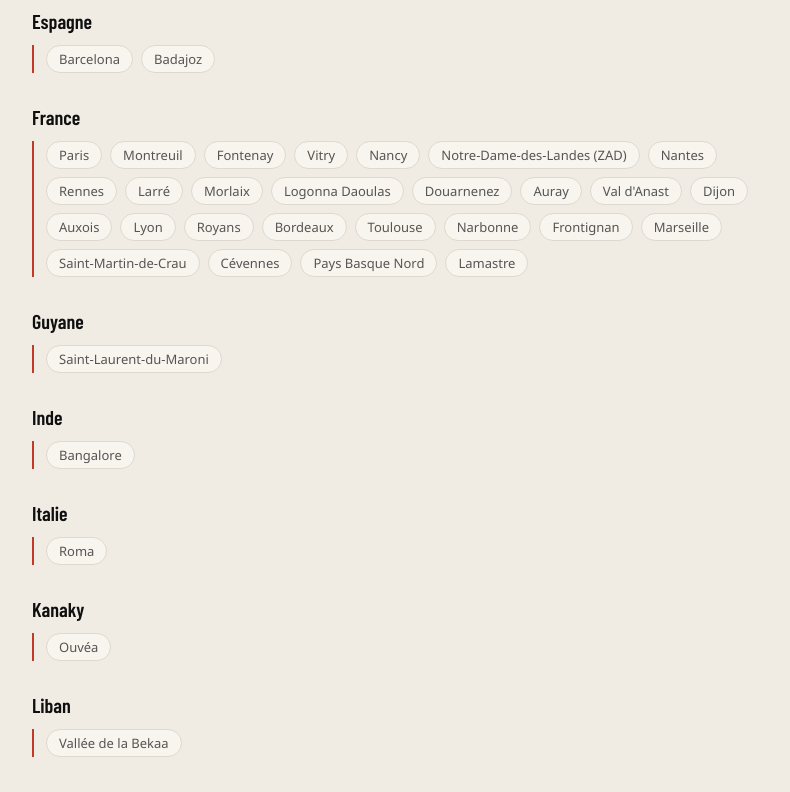
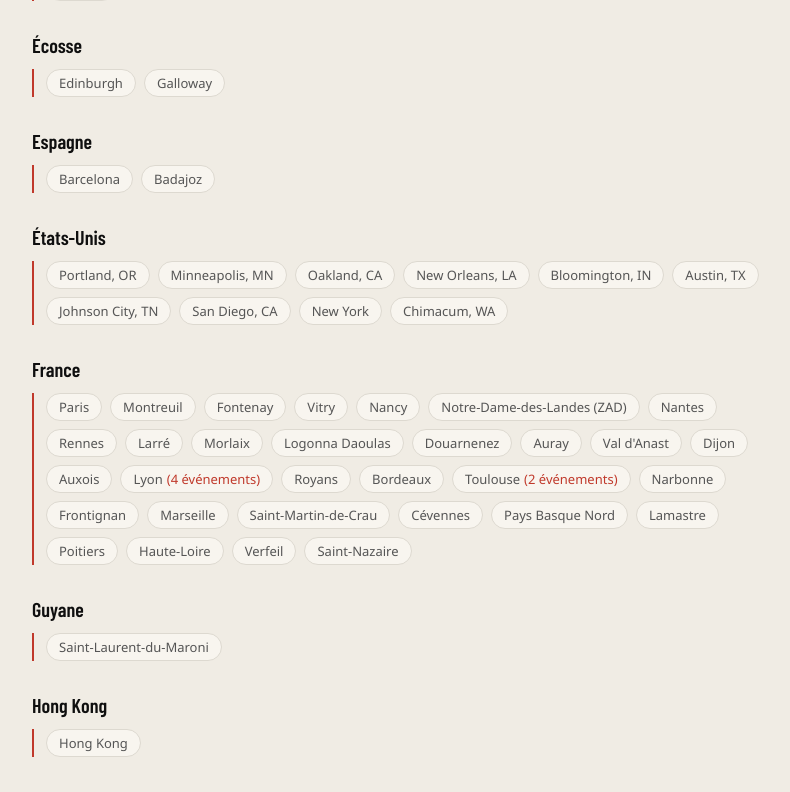
Before and after one commit to rebeccadumazert/mujawara, a React (Create React App) app: page /evenements in a window 1280 px wide. Shown: the part 1126-1918 px from the top of the page, without its empty margins (232-1022 px from the left). Built offline with nearby package versions, Linux system fonts and the light colour scheme; a web font is replaced by a local one.

Commit message:
mise à jour de la liste et améliorations

```diff
--- a/src/components/ListView.jsx
+++ b/src/components/ListView.jsx
@@ -1,13 +1,39 @@
 import React, { useMemo, useState } from "react";
 import { useTranslation } from "react-i18next";
+
+const EVENTS_LABEL = {
+	fr: (n) => `${n} événements`,
+	en: (n) => `${n} events`,
+	es: (n) => `${n} eventos`,
+	// L'arabe accorde le nom selon le nombre : duel pour 2,
+	// pluriel de 3 à 10, singulier à partir de 11.
+	ar: (n) => {
+		const rule = new Intl.PluralRules("ar").select(n);
+		if (rule === "two") return "فعاليتان";
+		if (rule === "few") return `${n} فعاليات`;
+		return `${n} فعالية`;
+	},
+};
 
 export default function ListView({ cities }) {
 	const [search, setSearch] = useState("");
 	const { t, i18n } = useTranslation();
 	const lang = i18n.language;
 
+	// Regroupe les villes présentes plusieurs fois (points décalés sur la carte)
+	// en une seule entrée avec un compteur d'événements.
+	const uniqueCities = useMemo(() => {
+		const map = {};
+		cities.forEach((c) => {
+			const key = `${c.name.fr}|${c.country.fr}`;
+			if (!map[key]) map[key] = { ...c, count: 0 };
+			map[key].count += 1;
+		});
+		return Object.values(map);
+	}, [cities]);
+
 	const filtered = useMemo(() => {
-		return cities.filter((c) => {
+		return uniqueCities.filter((c) => {
 			const q = search.toLowerCase();
 			return (
 				!q ||
@@ -15,7 +41,7 @@ export default function ListView({ cities }) {
 				c.country[lang].toLowerCase().includes(q)
 			);
 		});
-	}, [cities, search, lang]);
+	}, [uniqueCities, search, lang]);
 
 	const grouped = useMemo(() => {
 		const map = {};
@@ -26,15 +52,20 @@ export default function ListView({ cities }) {
 		});
 		const sorted = {};
 		Object.keys(map)
-			.sort()
+			.sort((a, b) => a.localeCompare(b, lang))
 			.forEach((country) => {
 				sorted[country] = map[country];
 			});
 		return sorted;
 	}, [filtered, lang]);
 
+	const eventsLabel = EVENTS_LABEL[lang] || EVENTS_LABEL.fr;
+
 	return (
-		<div style={{ maxWidth: 800, margin: "0 auto", padding: "32px 24px" }}>
+		<div
+			dir={lang === "ar" ? "rtl" : "ltr"}
+			style={{ maxWidth: 800, margin: "0 auto", padding: "32px 24px" }}
+		>
 			<div style={{ marginBottom: 28 }}>
 				<input
 					type="text"
@@ -109,8 +140,9 @@ export default function ListView({ cities }) {
 									display: "flex",
 									flexWrap: "wrap",
 									gap: 8,
-									paddingLeft: 12,
-									borderLeft: "2px solid var(--accent)",
+									paddingInlineStart: 12,
+									borderInlineStart:
+										"2px solid var(--accent)",
 								}}
 							>
 								{countryCities.map((c) => (
@@ -126,6 +158,16 @@ export default function ListView({ cities }) {
 										}}
 									>
 										{c.name[lang]}
+										{c.count > 1 && (
+											<span
+												style={{
+													color: "var(--accent)",
+													marginInlineStart: 4,
+												}}
+											>
+												({eventsLabel(c.count)})
+											</span>
+										)}
 									</span>
 								))}
 							</div>
--- a/src/data/cities.js
+++ b/src/data/cities.js
@@ -1,22 +1,17 @@
 const cities = [
-	{
-		id: 1,
-		name: {
-			fr: "Vallée de la Bekaa",
-			en: "Beqaa Valley",
-			ar: "وادي البقاع",
-			es: "Valle de la Bekaa",
-		},
-		country: { fr: "Liban", en: "Lebanon", ar: "لبنان", es: "Líbano" },
-		lat: 33.846,
-		lng: 35.902,
-	},
 	{
 		id: 2,
 		name: { fr: "Syrie", en: "Syria", ar: "سوريا", es: "Siria" },
-		country: { fr: "", en: "", ar: "", es: "" },
+		country: { fr: "Syrie", en: "Syria", ar: "سوريا", es: "Siria" },
 		lat: 34.802,
 		lng: 38.996,
+	},
+	{
+		id: 85,
+		name: { fr: "Syrie", en: "Syria", ar: "سوريا", es: "Siria" },
+		country: { fr: "Syrie", en: "Syria", ar: "سوريا", es: "Siria" },
+		lat: 35.6,
+		lng: 38.6,
 	},
 	{
 		id: 3,
@@ -79,9 +74,16 @@ const cities = [
 	{
 		id: 7,
 		name: { fr: "Chine", en: "China", ar: "الصين", es: "China" },
-		country: { fr: "", en: "", ar: "", es: "" },
+		country: { fr: "Chine", en: "China", ar: "الصين", es: "China" },
 		lat: 35.861,
 		lng: 104.195,
+	},
+	{
+		id: 86,
+		name: { fr: "Chine", en: "China", ar: "الصين", es: "China" },
+		country: { fr: "Chine", en: "China", ar: "الصين", es: "China" },
+		lat: 34.6,
+		lng: 106.4,
 	},
 	{
 		id: 8,
@@ -118,6 +120,18 @@ const cities = [
 		country: { fr: "Mexique", en: "Mexico", ar: "المكسيك", es: "México" },
 		lat: 19.432,
 		lng: -99.133,
+	},
+	{
+		id: 87,
+		name: {
+			fr: "Ciudad de México",
+			en: "Mexico City",
+			ar: "مكسيكو سيتي",
+			es: "Ciudad de México",
+		},
+		country: { fr: "Mexique", en: "Mexico", ar: "المكسيك", es: "México" },
+		lat: 19.42,
+		lng: -99.145,
 	},
 	{
 		id: 11,
@@ -493,6 +507,27 @@ const cities = [
 		lng: 4.835,
 	},
 	{
+		id: 88,
+		name: { fr: "Lyon", en: "Lyon", ar: "ليون", es: "Lyon" },
+		country: { fr: "France", en: "France", ar: "فرنسا", es: "Francia" },
+		lat: 45.772,
+		lng: 4.848,
+	},
+	{
+		id: 89,
+		name: { fr: "Lyon", en: "Lyon", ar: "ليون", es: "Lyon" },
+		country: { fr: "France", en: "France", ar: "فرنسا", es: "Francia" },
+		lat: 45.755,
+		lng: 4.851,
+	},
+	{
+		id: 90,
+		name: { fr: "Lyon", en: "Lyon", ar: "ليون", es: "Lyon" },
+		country: { fr: "France", en: "France", ar: "فرنسا", es: "Francia" },
+		lat: 45.758,
+		lng: 4.822,
+	},
+	{
 		id: 45,
 		name: { fr: "Royans", en: "Royans", ar: "روايان", es: "Royans" },
 		country: { fr: "France", en: "France", ar: "فرنسا", es: "Francia" },
@@ -512,6 +547,13 @@ const cities = [
 		country: { fr: "France", en: "France", ar: "فرنسا", es: "Francia" },
 		lat: 43.604,
 		lng: 1.444,
+	},
+	{
+		id: 91,
+		name: { fr: "Toulouse", en: "Toulouse", ar: "تولوز", es: "Toulouse" },
+		country: { fr: "France", en: "France", ar: "فرنسا", es: "Francia" },
+		lat: 43.612,
+		lng: 1.456,
 	},
 	{
 		id: 48,
@@ -576,6 +618,34 @@ const cities = [
 		country: { fr: "Belgique", en: "Belgium", ar: "بلجيكا", es: "Bélgica" },
 		lat: 50.633,
 		lng: 5.567,
+	},
+	{
+		id: 92,
+		name: { fr: "Liège", en: "Liège", ar: "لييج", es: "Lieja" },
+		country: { fr: "Belgique", en: "Belgium", ar: "بلجيكا", es: "Bélgica" },
+		lat: 50.641,
+		lng: 5.578,
+	},
+	{
+		id: 93,
+		name: { fr: "Liège", en: "Liège", ar: "لييج", es: "Lieja" },
+		country: { fr: "Belgique", en: "Belgium", ar: "بلجيكا", es: "Bélgica" },
+		lat: 50.626,
+		lng: 5.58,
+	},
+	{
+		id: 94,
+		name: { fr: "Liège", en: "Liège", ar: "لييج", es: "Lieja" },
+		country: { fr: "Belgique", en: "Belgium", ar: "بلجيكا", es: "Bélgica" },
+		lat: 50.624,
+		lng: 5.556,
+	},
+	{
+		id: 95,
+		name: { fr: "Liège", en: "Liège", ar: "لييج", es: "Lieja" },
+		country: { fr: "Belgique", en: "Belgium", ar: "بلجيكا", es: "Bélgica" },
+		lat: 50.642,
+		lng: 5.556,
 	},
 	{
 		id: 55,
@@ -669,6 +739,18 @@ const cities = [
 		lng: 13.405,
 	},
 	{
+		id: 96,
+		name: { fr: "Berlin", en: "Berlin", ar: "برلين", es: "Berlín" },
+		country: {
+			fr: "Allemagne",
+			en: "Germany",
+			ar: "ألمانيا",
+			es: "Alemania",
+		},
+		lat: 52.512,
+		lng: 13.42,
+	},
+	{
 		id: 64,
 		name: { fr: "Hamburg", en: "Hamburg", ar: "هامبورغ", es: "Hamburgo" },
 		country: {
@@ -760,14 +842,14 @@ const cities = [
 		name: {
 			fr: "Saint-Laurent-du-Maroni",
 			en: "Saint-Laurent-du-Maroni",
-			ar: "سانت-لوران-du-ماروني",
+			ar: "سان لوران دو ماروني",
 			es: "Saint-Laurent-du-Maroni",
 		},
 		country: {
 			fr: "Guyane",
-			en: "Guyana",
-			ar: "غيانا",
-			es: "Guyana",
+			en: "French Guiana",
+			ar: "غويانا الفرنسية",
+			es: "Guayana Francesa",
 		},
 		lat: 3.9439622,
 		lng: -53.7357694,
@@ -775,10 +857,10 @@ const cities = [
 	{
 		id: 71,
 		name: {
-			fr: "Johnson-City",
-			en: "Johnson-City",
-			ar: "جونسون-سيتي",
-			es: "Johnson-City",
+			fr: "Johnson City, TN",
+			en: "Johnson City, TN",
+			ar: "جونسون سيتي",
+			es: "Johnson City, TN",
 		},
 		country: {
 			fr: "États-Unis",
@@ -792,10 +874,10 @@ const cities = [
 	{
 		id: 72,
 		name: {
-			fr: "San Diego",
-			en: "San Diego",
+			fr: "San Diego, CA",
+			en: "San Diego, CA",
 			ar: "سان دييغو",
-			es: "San Diego",
+			es: "San Diego, CA",
 		},
 		country: {
 			fr: "États-Unis",
@@ -828,14 +910,14 @@ const cities = [
 		name: {
 			fr: "Madagascar",
 			en: "Madagascar",
-			ar: "مدغاسكار",
+			ar: "مدغشقر",
 			es: "Madagascar",
 		},
 		country: {
-			fr: "",
-			en: "",
-			ar: "",
-			es: "",
+			fr: "Madagascar",
+			en: "Madagascar",
+			ar: "مدغشقر",
+			es: "Madagascar",
 		},
 		lat: -18.9249604,
 		lng: 46.4416422,
@@ -860,10 +942,10 @@ const cities = [
 	{
 		id: 76,
 		name: {
-			fr: "New-York",
-			en: "New-York",
+			fr: "New York",
+			en: "New York",
 			ar: "نيويورك",
-			es: "Nueva-York",
+			es: "Nueva York",
 		},
 		country: {
 			fr: "États-Unis",
@@ -879,7 +961,7 @@ const cities = [
 		name: {
 			fr: "Lamastre",
 			en: "Lamastre",
-			ar: "لاماستري",
+			ar: "لاماستر",
 			es: "Lamastre",
 		},
 		country: {
@@ -891,6 +973,97 @@ const cities = [
 		lat: 44.985489,
 		lng: 4.579637,
 	},
+
+	// ——— Nouveaux lieux (mise à jour octobre 2026) ———
+	{
+		id: 78,
+		name: {
+			fr: "Hong Kong",
+			en: "Hong Kong",
+			ar: "هونغ كونغ",
+			es: "Hong Kong",
+		},
+		country: {
+			fr: "Hong Kong",
+			en: "Hong Kong",
+			ar: "هونغ كونغ",
+			es: "Hong Kong",
+		},
+		lat: 22.3193,
+		lng: 114.1694,
+	},
+	{
+		id: 79,
+		name: {
+			fr: "Chimacum, WA",
+			en: "Chimacum, WA",
+			ar: "تشيماكوم",
+			es: "Chimacum, WA",
+		},
+		country: {
+			fr: "États-Unis",
+			en: "United States",
+			ar: "الولايات المتحدة",
+			es: "Estados Unidos",
+		},
+		lat: 48.0115,
+		lng: -122.7768,
+	},
+	{
+		id: 80,
+		name: { fr: "Poitiers", en: "Poitiers", ar: "بواتييه", es: "Poitiers" },
+		country: { fr: "France", en: "France", ar: "فرنسا", es: "Francia" },
+		lat: 46.5802,
+		lng: 0.3404,
+	},
+	{
+		id: 81,
+		name: {
+			fr: "Haute-Loire",
+			en: "Haute-Loire",
+			ar: "لوار العليا",
+			es: "Alto Loira",
+		},
+		country: { fr: "France", en: "France", ar: "فرنسا", es: "Francia" },
+		lat: 45.0434,
+		lng: 3.8855,
+	},
+	{
+		id: 82,
+		name: { fr: "Verfeil", en: "Verfeil", ar: "فيرفاي", es: "Verfeil" },
+		country: { fr: "France", en: "France", ar: "فرنسا", es: "Francia" },
+		lat: 43.6561,
+		lng: 1.6619,
+	},
+	{
+		id: 83,
+		name: {
+			fr: "Saint-Nazaire",
+			en: "Saint-Nazaire",
+			ar: "سان نازير",
+			es: "Saint-Nazaire",
+		},
+		country: { fr: "France", en: "France", ar: "فرنسا", es: "Francia" },
+		lat: 47.2735,
+		lng: -2.2138,
+	},
+	{
+		id: 84,
+		name: {
+			fr: "Kurdistan",
+			en: "Kurdistan",
+			ar: "كردستان",
+			es: "Kurdistán",
+		},
+		country: {
+			fr: "Kurdistan",
+			en: "Kurdistan",
+			ar: "كردستان",
+			es: "Kurdistán",
+		},
+		lat: 37.0,
+		lng: 43.5,
+	},
 ];
 
 export default cities;
```
Also changed, not shown: 1 other file (tests, documents, lock files or other folders).
